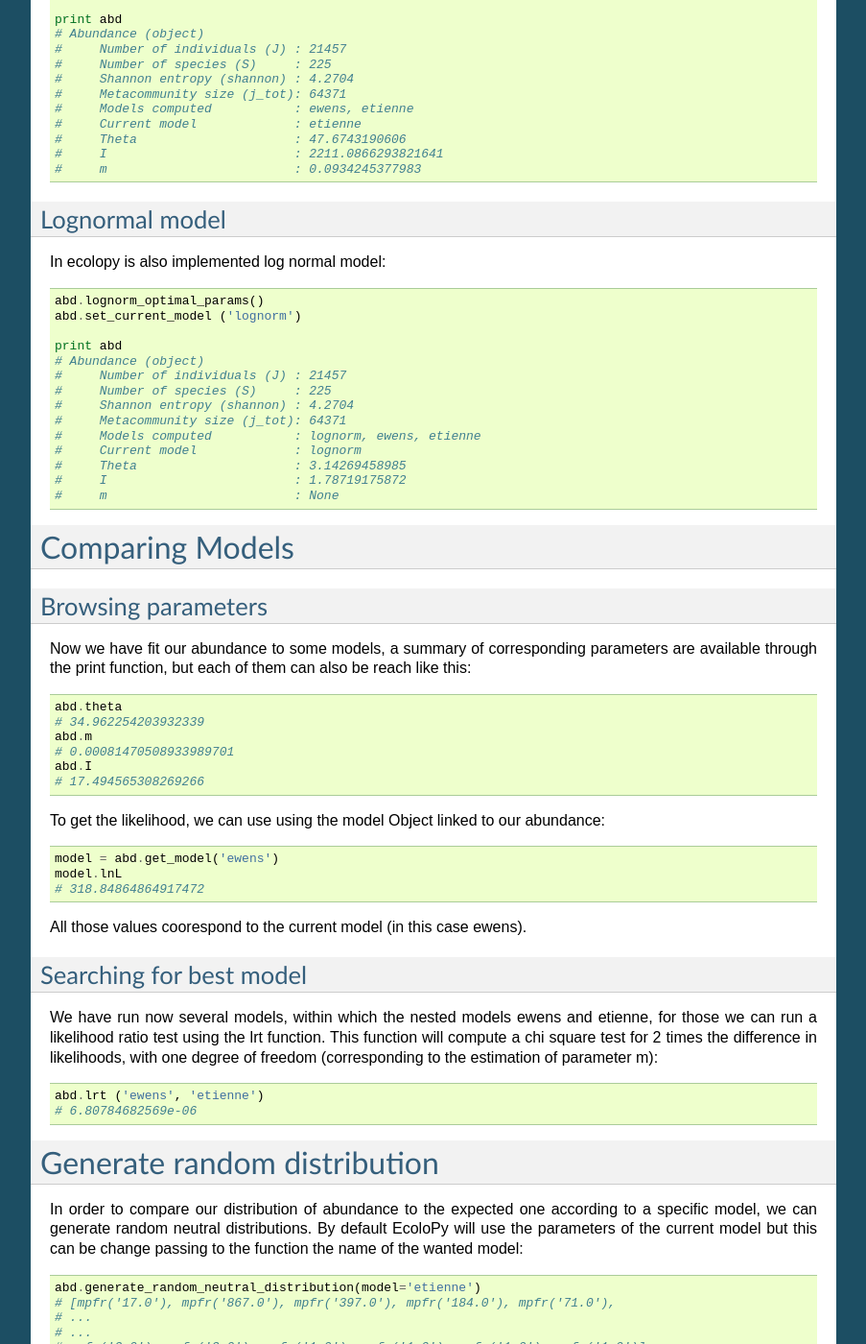
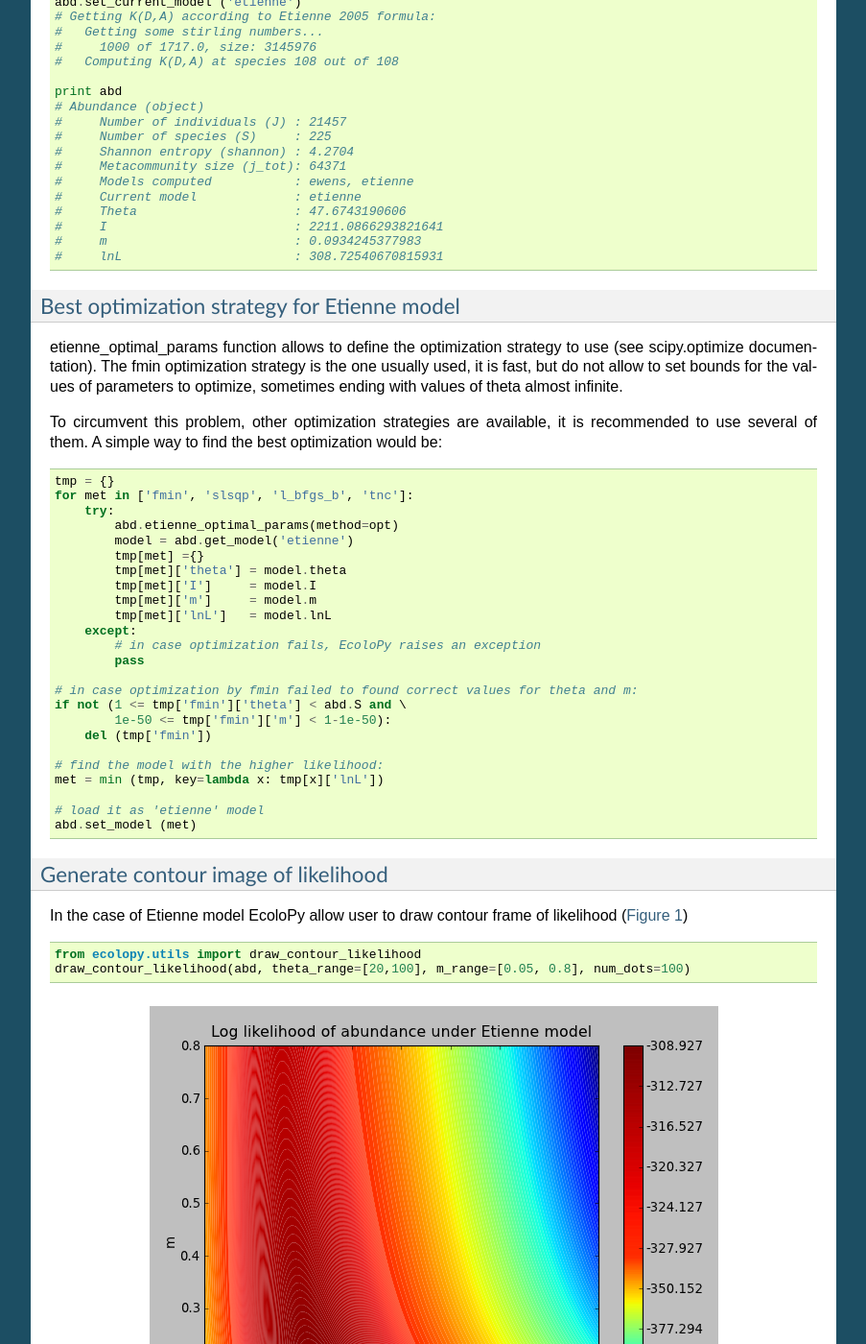
Before and after one commit to fransua/ecolopy, a Sphinx documentation site: the page built from doc/source/tutorial/load_abundance.rst, in a window 1280 px wide and 1400 px high, scrolled down 2637 px. Shown: the whole window at 96% size, without its empty margins (198-1101 px from the left). Built offline with Sphinx 7.4.7, drawn with Linux system fonts in a browser that asks for light colours; formulas are drawn with MathJax 3; pages that are not in the unit, such as notebooks, are missing from menus; some of the changed text lies outside the part shown.

Commit message:
nice doc, add function to draw contour

```diff
--- a/doc/source/index.rst
+++ b/doc/source/index.rst
@@ -10,6 +10,8 @@ Contents:
 
    intro
 
+   install
+
    tutorial/index
 
    reference/index
--- a/doc/source/intro.rst
+++ b/doc/source/intro.rst
@@ -18,3 +18,7 @@ Why an other package?
 EcoloPy implements basically the same function as UNTB from R or the programs written by Etienne in gp/pari, but
 takes advantage of GMP library (a free library for arbitrary precision arithmetic) in order to compute the fit of
 Etienne model for large datasets.
+
+
+References
+==========
--- a/doc/source/reference/reference_utils.rst
+++ b/doc/source/reference/reference_utils.rst
@@ -5,3 +5,4 @@
 
 .. autofunction:: generate_random_neutral_abundance
 .. autofunction:: shannon_entropy
+.. autofunction:: draw_contour_likelihood
--- a/doc/source/tutorial/load_abundance.rst
+++ b/doc/source/tutorial/load_abundance.rst
@@ -8,7 +8,7 @@ Just after counting species abundances in an ecosystem
 .. contents::
 
 Load Abundance
-==========
+==============
 
 Abundance is a class, and derived objects represent simply a distribution of
 species abundance , with associated function in order to calculate descriptive
@@ -66,6 +66,7 @@ command:
   #      Theta                     : None
   #      I                         : None
   #      m                         : None
+  #      lnL                       : None
 
 With:
 
@@ -79,7 +80,8 @@ With:
   \begin{eqnarray}
     H(X) = \sum_{0\le i\le n} p(x_i) * log (p(x_i))
   \end{eqnarray}
-    X being the number of individuals for each species and n the number of species
+
+X being the number of individuals for each species and n the number of species.
 
 * Metacommunity size: correspond to 3 times the community size if not defined by user, we could have write to fix it at a given value instead of default:
 
@@ -138,6 +140,7 @@ to load this model as our current model, just type:
   #      Theta                     : 34.962254203932339
   #      I                         : 17.494565308269266
   #      m                         : 0.00081470508933989701
+  #      lnL                       : 318.84864864917472
 
 
 Etienne model
@@ -165,6 +168,62 @@ Now we can run an other model like the one proposed by Etienne (2005), just type
   #     Theta                     : 47.6743190606
   #     I                         : 2211.0866293821641
   #     m                         : 0.0934245377983
+  #     lnL                       : 308.72540670815931
+
+Best optimization strategy for Etienne model
+--------------------------------------------
+
+etienne_optimal_params function allows to define the optimization strategy to use (see scipy.optimize documentation).
+The fmin optimization strategy is the one usually used, it is fast, but do not allow to set bounds for
+the values of parameters to optimize, sometimes ending with values of theta almost infinite.
+
+To circumvent this problem, other optimization strategies are available, it is recommended to use several of them.
+A simple way to find the best optimization would be:
+
+::
+
+  tmp = {}
+  for met in ['fmin', 'slsqp', 'l_bfgs_b', 'tnc']:
+      try:
+          abd.etienne_optimal_params(method=opt)
+          model = abd.get_model('etienne')
+          tmp[met] ={}
+          tmp[met]['theta'] = model.theta
+          tmp[met]['I']     = model.I
+          tmp[met]['m']     = model.m
+          tmp[met]['lnL']   = model.lnL
+      except:
+          # in case optimization fails, EcoloPy raises an exception
+          pass
+
+  # in case optimization by fmin failed to found correct values for theta and m:
+  if not (1 <= tmp['fmin']['theta'] < abd.S and \
+          1e-50 <= tmp['fmin']['m'] < 1-1e-50):
+      del (tmp['fmin'])
+
+  # find the model with the higher likelihood:
+  met = min (tmp, key=lambda x: tmp[x]['lnL'])
+
+  # load it as 'etienne' model
+  abd.set_model (met)
+
+
+Generate contour image of likelihood
+------------------------------------
+
+In the case of Etienne model EcoloPy allow user to draw contour frame of likelihood (:ref:`my-figure`)
+
+::
+
+  from ecolopy.utils import draw_contour_likelihood
+  draw_contour_likelihood(abd, theta_range=[20,100], m_range=[0.05, 0.8], num_dots=100)
+
+.. _my-figure:
+
+.. figure:: ../ex_figures/contour_lnl.png
+
+   Figure 1
+
 
 
 Lognormal model
@@ -188,7 +247,9 @@ In ecolopy is also implemented log normal model:
   #     Theta                     : 3.14269458985
   #     I                         : 1.78719175872
   #     m                         : None
+  #     lnL                       : 1157.0126987455762
 
+*Note: Likelihood of log normal model is not comparable to the one of Etienne or Ewens models.*
 
 Comparing Models
 ****************
@@ -208,8 +269,10 @@ be reach like this:
   # 0.00081470508933989701
   abd.I
   # 17.494565308269266
+  abd.lnL
+  # 318.84864864917472
 
-To get the likelihood, we can use using the model Object linked to our abundance:
+or you can get any attribute thruogh the model objet linked to our abundance:
 ::
 
   model = abd.get_model('ewens')
@@ -268,7 +327,6 @@ floats:
   # 3, 2, 1, 1, 3, 1, 1, 1, 1, 1, 1]
 
 
-
 Saving/Loading Abundance object
 *******************************
 
```
Also changed, not shown: other parts of doc/source/tutorial/load_abundance.rst (+1 -5 lines), doc/source/install.rst (added, +55 -0 lines), doc/source/ex_figures/contour_lnl.png (added), 10 other files.
